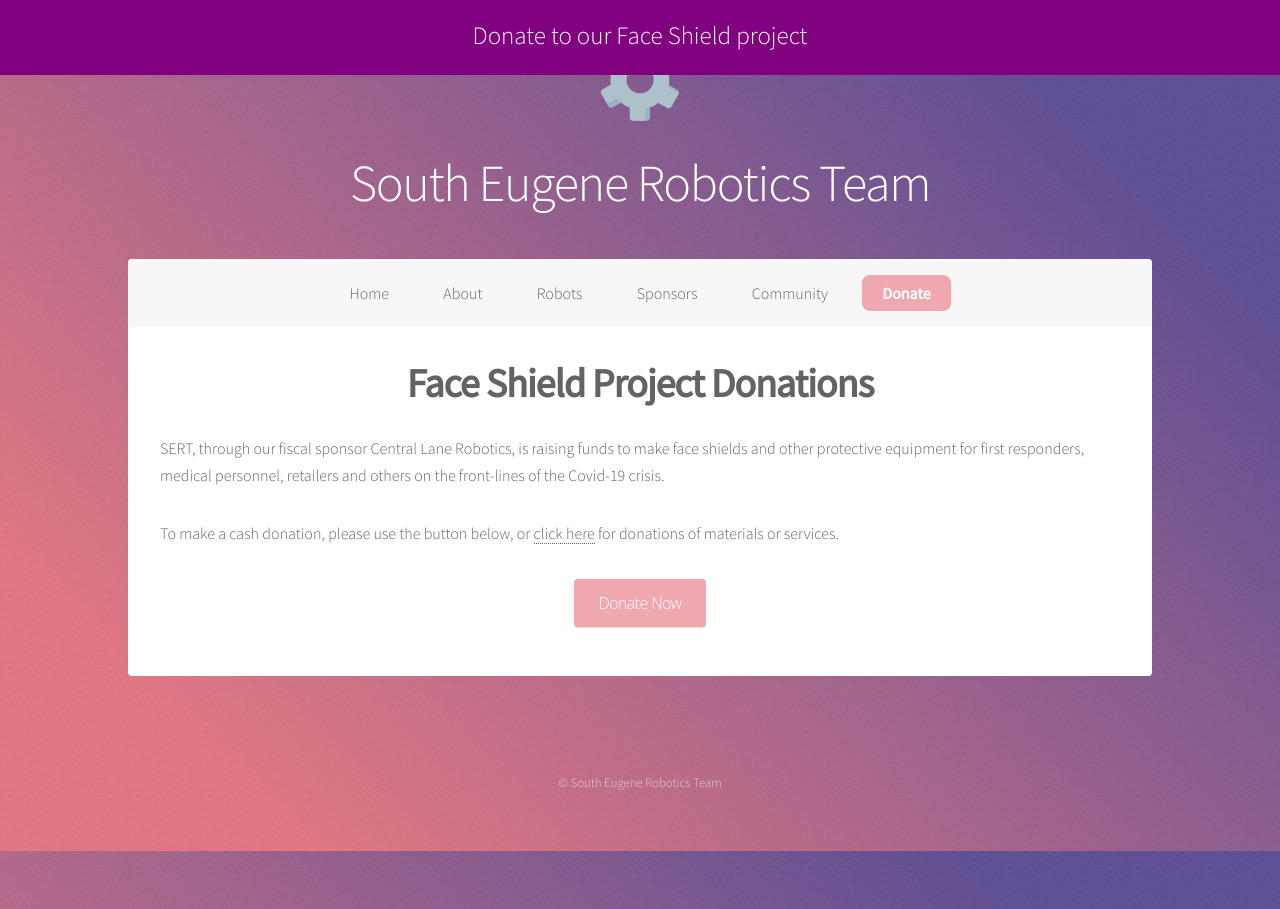
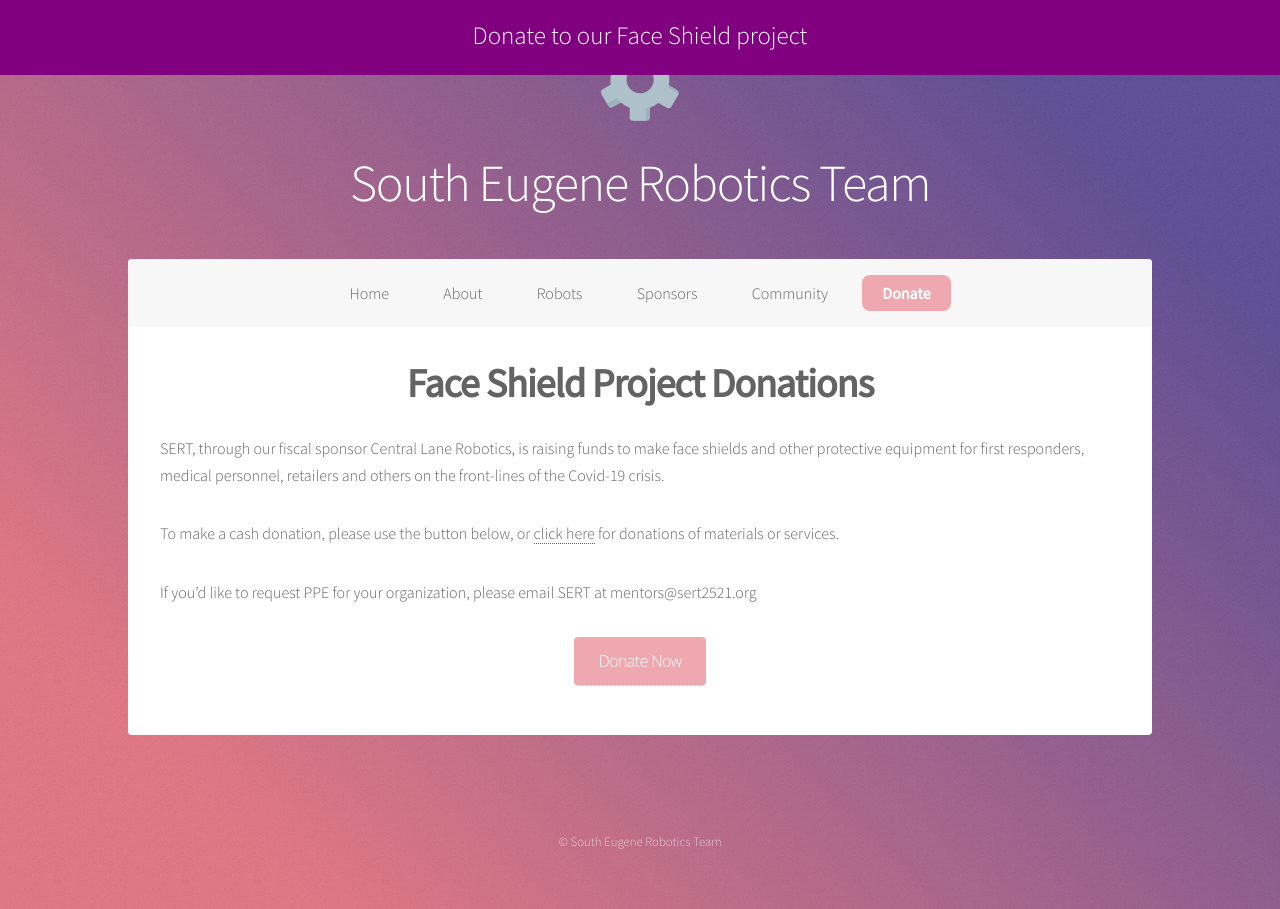
Before and after one commit to SouthEugeneRoboticsTeam/SouthEugeneRoboticsTeam.github.io, a Jekyll site: the page built from _pages/donate.md, in a window 1280 px wide. Built offline with Jekyll 4.4.1, drawn with Linux system fonts in a browser that asks for light colours; nearby versions of some CDN libraries.

Commit message:
Update donate.md

```diff
--- a/_pages/donate.md
+++ b/_pages/donate.md
@@ -13,6 +13,8 @@
 To make a cash donation, please use the button below, or [click here](/ppe) for donations of
 materials or services.
 
+If you'd like to request PPE for your organization, please email SERT at mentors@sert2521.org
+
 <h2>
   <a id='gfm-charity-donate-link' style='background-color:#efa8b0; color: white; border-radius: 4px; padding: 12px 24px; display: inline-block; text-decoration: none; vertical-align: middle; font-size: 16px; font-family: Open Sans,sans-serif; line-height: 24px' role='button' href='https://charity.gofundme.com/o/en/campaign/shield-lane-county'>Donate Now</a>
 </h2>
```
